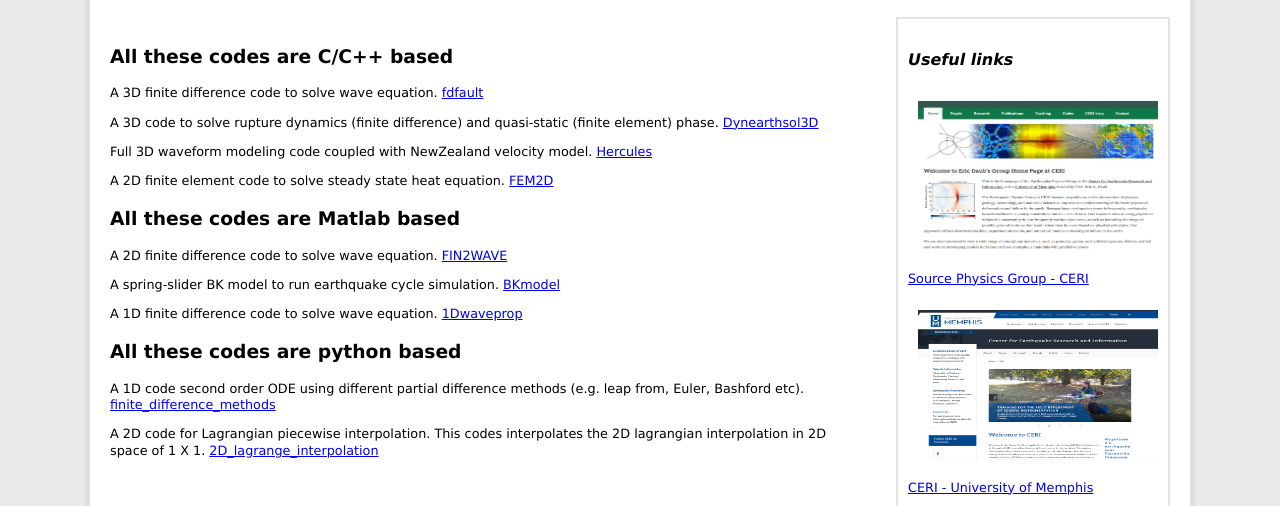
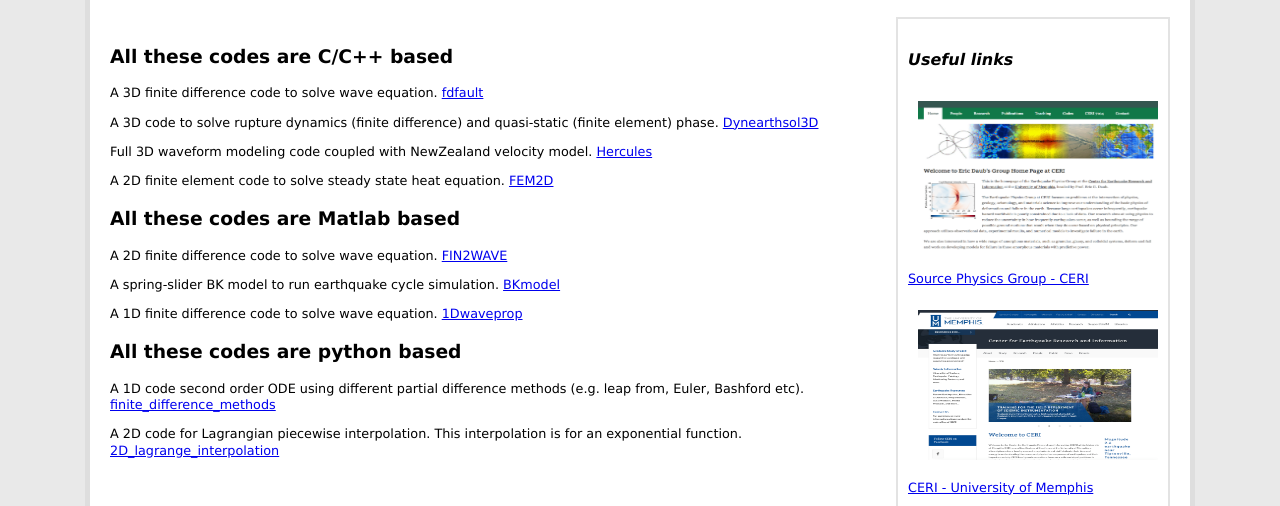
Before and after one commit to aqeel-magsi/Profile, a plain HTML site: page repositories.html in a window 1280 px wide. Shown: the part 275-781 px from the top of the page. Drawn offline with Linux system fonts and the light colour scheme.

```diff
--- a/repositories.html
+++ b/repositories.html
@@ -62,7 +62,7 @@
 </p>
 
 <p>
-    A 2D code for Lagrangian piecewise interpolation. This codes interpolates the 2D lagrangian interpolation in 2D space of 1 X 1.
+    A 2D code for Lagrangian piecewise interpolation. This interpolation is for an exponential function.
     <a href="https://github.com/ksaslam/2D_lagrange_interpolation">2D_lagrange_interpolation</a>
 </p>
 
```
